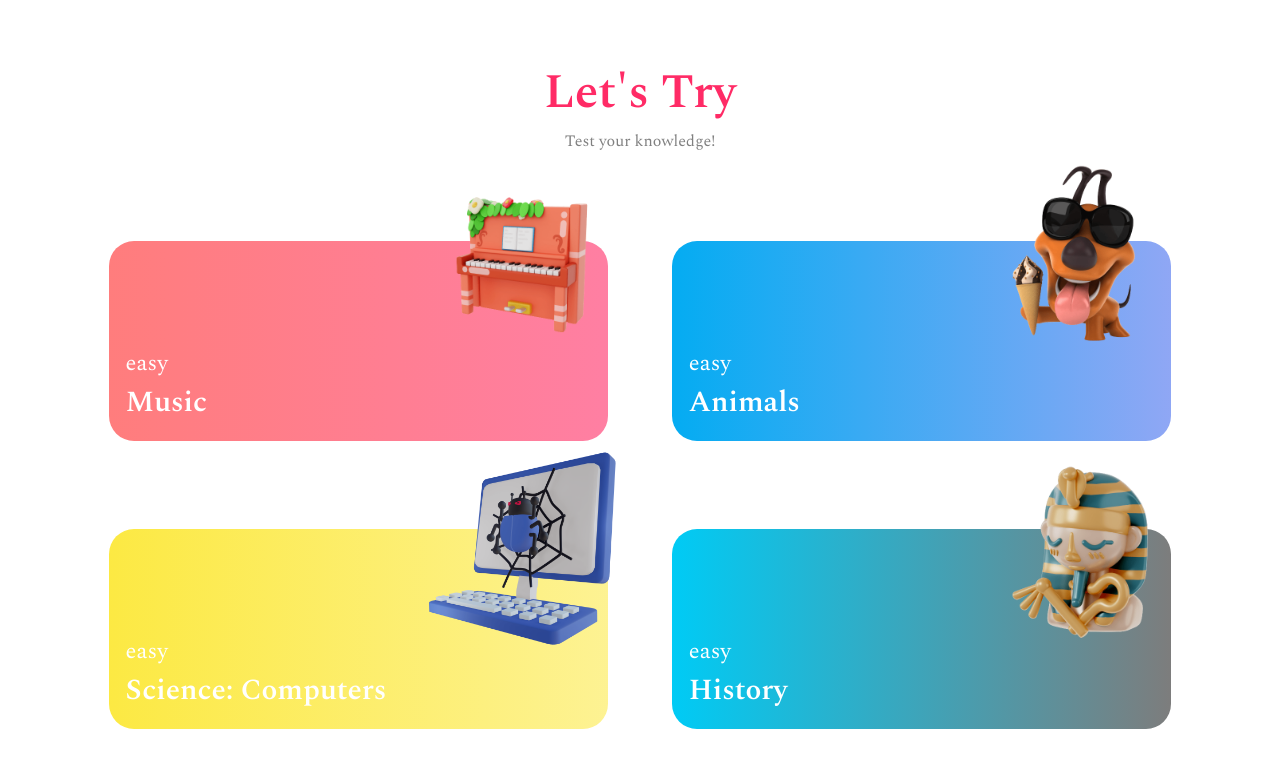
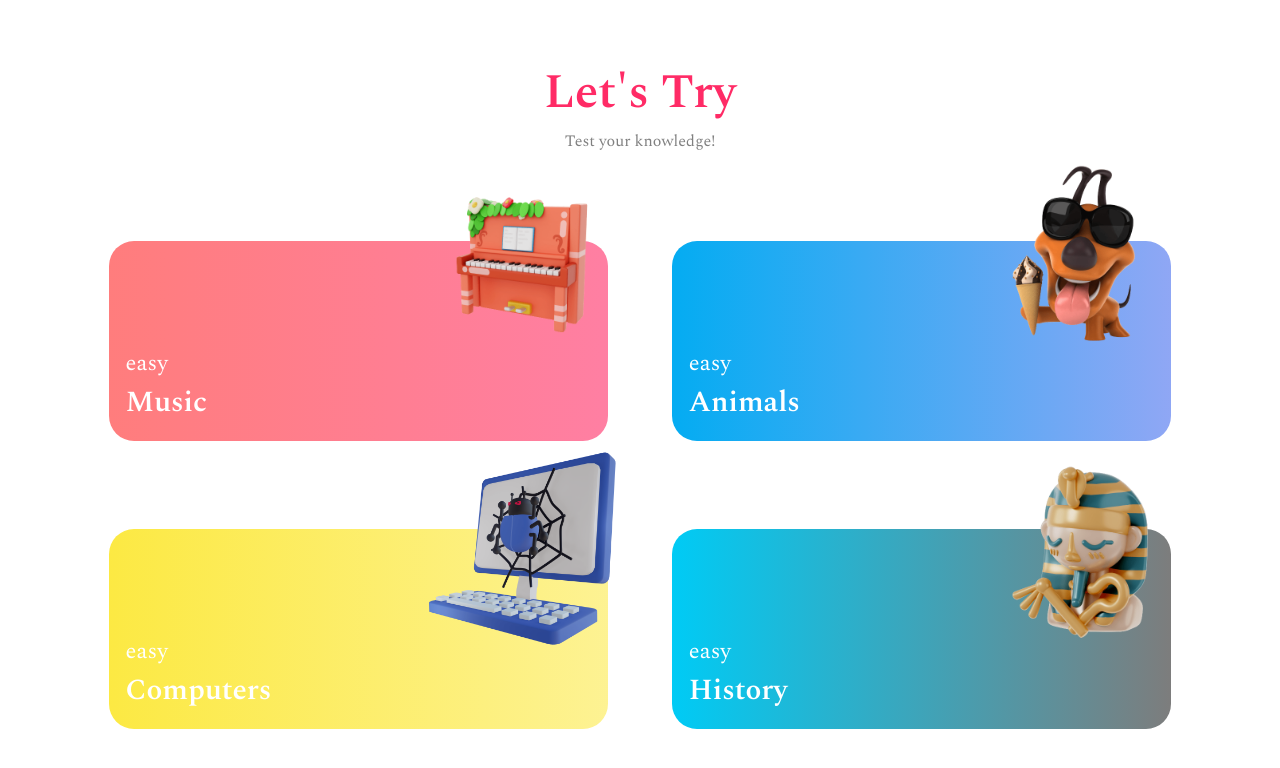
Before and after one commit to alicescoderland/quiz-app, a React (Create React App) app: page / in a window 1280 px wide. Shown: the top 768 px of the page. Built offline with nearby package versions, Linux system fonts and the light colour scheme.

Commit message:
change question time, question count, site title

```diff
--- a/src/data/quizesData.js
+++ b/src/data/quizesData.js
@@ -20,7 +20,7 @@ const quizes = [
     id: 18,
     img: computersImg,
     difficulty: "easy",
-    name: "Science: Computers",
+    name: "Computers",
   },
   {
     id: 23,
--- a/src/services/quiz.js
+++ b/src/services/quiz.js
@@ -1,6 +1,6 @@
 // utworzenie nowego quiz ktory zawiera pytania i odp. Cała logika.
 const API_URL = "https://opentdb.com/api.php";
-const ANSWER_TIME = 30;
+const ANSWER_TIME = 60;
 
 export class Quiz {
   Ready;
@@ -38,7 +38,7 @@ export class Quiz {
 
   #getQuestions(id, difficulty) {
     const params = new URLSearchParams();
-    params.append("amount", 2);
+    params.append("amount", 10);
     params.append("category", id.toString());
     params.append("type", "multiple");
     params.append("difficulty", difficulty);
```
